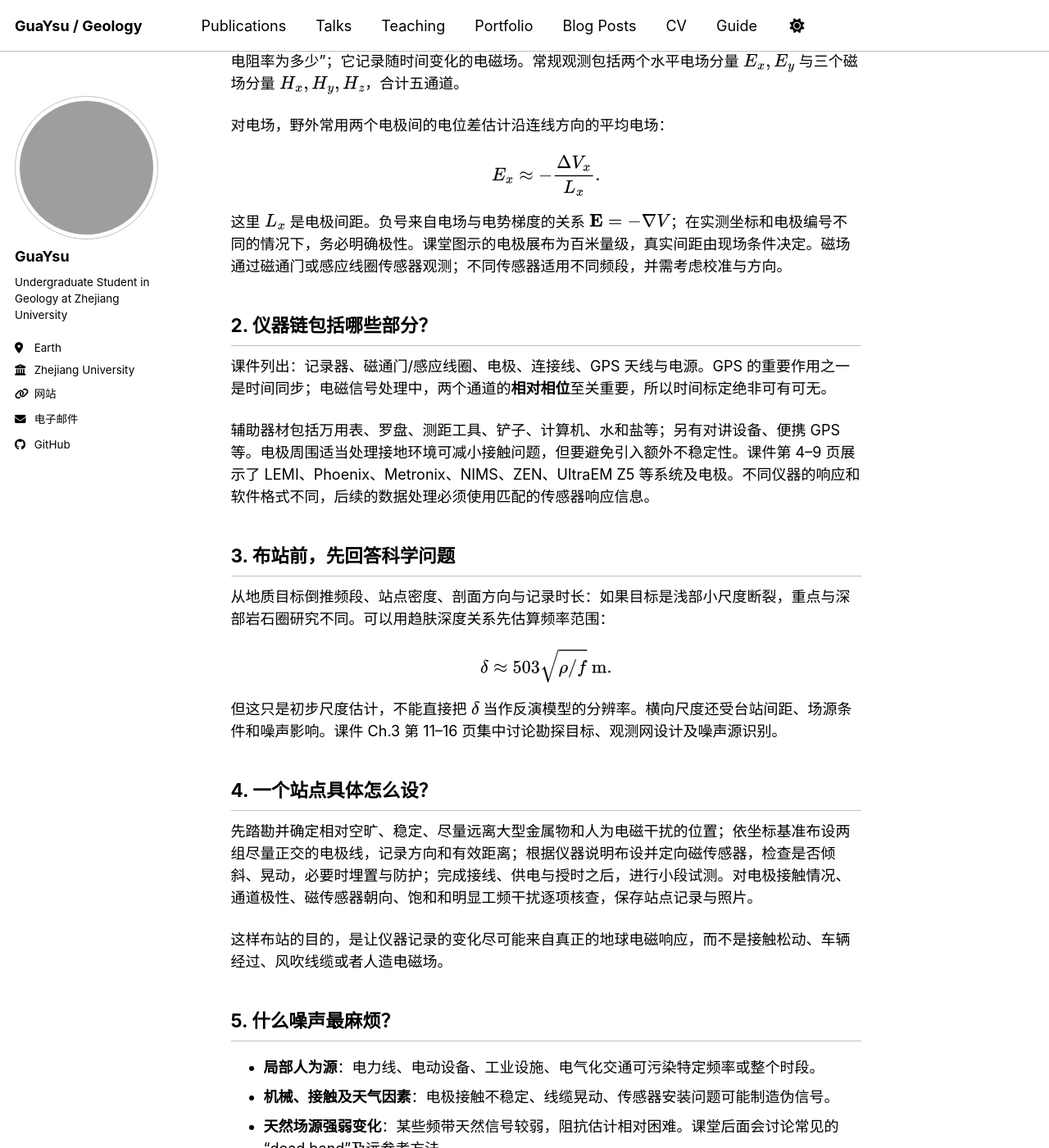
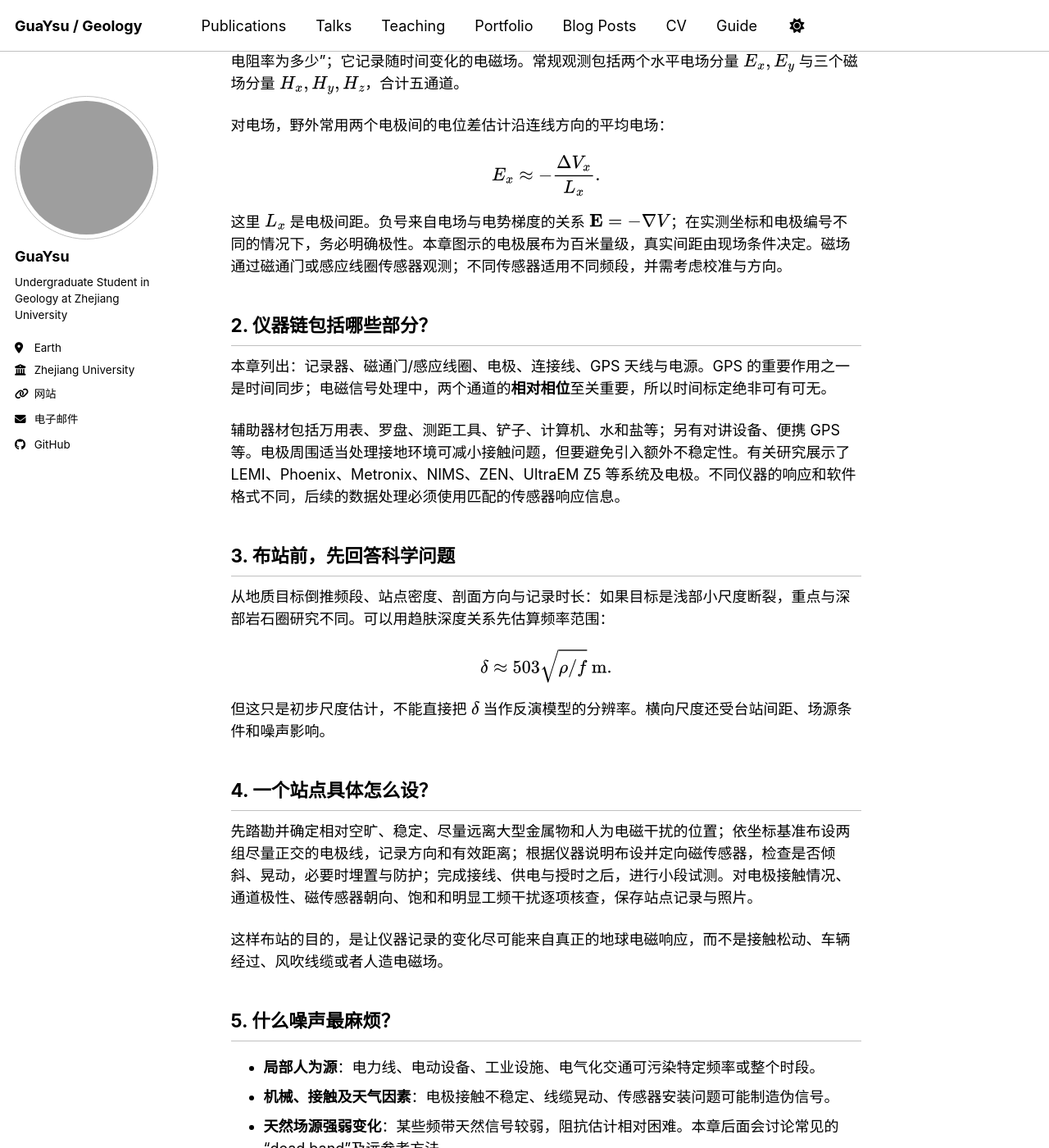
Before and after one commit to GuaYsu/guaysu.github.io, a Jekyll site: the page built from _posts/2026-10-21-mt-course-04-field.md, in a window 1280 px wide and 1400 px high, scrolled down 284 px. Shown: the whole window at 82% size. Built offline with Jekyll 4.4.1, drawn with Linux system fonts in a browser that asks for light colours; a script bundle is joined from its source files by our own code; library files that are not in the unit come from our copies; some of the changed text lies outside the part shown; grey boxes are pictures that could not be loaded.

Commit message:
docs(mt): make 04-field independent of lecture slides

```diff
--- a/_posts/2026-10-21-mt-course-04-field.md
+++ b/_posts/2026-10-21-mt-course-04-field.md
@@ -17,13 +17,13 @@
 E_x\approx-\frac{\Delta V_x}{L_x}.
 $$
 
-这里 $L_x$ 是电极间距。负号来自电场与电势梯度的关系 $\mathbf E=-\nabla V$；在实测坐标和电极编号不同的情况下，务必明确极性。课堂图示的电极展布为百米量级，真实间距由现场条件决定。磁场通过磁通门或感应线圈传感器观测；不同传感器适用不同频段，并需考虑校准与方向。
+这里 $L_x$ 是电极间距。负号来自电场与电势梯度的关系 $\mathbf E=-\nabla V$；在实测坐标和电极编号不同的情况下，务必明确极性。本章图示的电极展布为百米量级，真实间距由现场条件决定。磁场通过磁通门或感应线圈传感器观测；不同传感器适用不同频段，并需考虑校准与方向。
 
 ## 2. 仪器链包括哪些部分？
 
-课件列出：记录器、磁通门/感应线圈、电极、连接线、GPS 天线与电源。GPS 的重要作用之一是时间同步；电磁信号处理中，两个通道的**相对相位**至关重要，所以时间标定绝非可有可无。
+本章列出：记录器、磁通门/感应线圈、电极、连接线、GPS 天线与电源。GPS 的重要作用之一是时间同步；电磁信号处理中，两个通道的**相对相位**至关重要，所以时间标定绝非可有可无。
 
-辅助器材包括万用表、罗盘、测距工具、铲子、计算机、水和盐等；另有对讲设备、便携 GPS 等。电极周围适当处理接地环境可减小接触问题，但要避免引入额外不稳定性。课件第 4–9 页展示了 LEMI、Phoenix、Metronix、NIMS、ZEN、UltraEM Z5 等系统及电极。不同仪器的响应和软件格式不同，后续的数据处理必须使用匹配的传感器响应信息。
+辅助器材包括万用表、罗盘、测距工具、铲子、计算机、水和盐等；另有对讲设备、便携 GPS 等。电极周围适当处理接地环境可减小接触问题，但要避免引入额外不稳定性。有关研究展示了 LEMI、Phoenix、Metronix、NIMS、ZEN、UltraEM Z5 等系统及电极。不同仪器的响应和软件格式不同，后续的数据处理必须使用匹配的传感器响应信息。
 
 ## 3. 布站前，先回答科学问题
 
@@ -33,7 +33,7 @@
 \delta\approx503\sqrt{\rho/f}\ {\rm m}.
 $$
 
-但这只是初步尺度估计，不能直接把 $\delta$ 当作反演模型的分辨率。横向尺度还受台站间距、场源条件和噪声影响。课件 Ch.3 第 11–16 页集中讨论勘探目标、观测网设计及噪声源识别。
+但这只是初步尺度估计，不能直接把 $\delta$ 当作反演模型的分辨率。横向尺度还受台站间距、场源条件和噪声影响。
 
 ## 4. 一个站点具体怎么设？
 
@@ -45,13 +45,13 @@
 
 - **局部人为源**：电力线、电动设备、工业设施、电气化交通可污染特定频率或整个时段。
 - **机械、接触及天气因素**：电极接触不稳定、线缆晃动、传感器安装问题可能制造伪信号。
-- **天然场源强弱变化**：某些频带天然信号较弱，阻抗估计相对困难。课堂后面会讨论常见的“dead band”及远参考方法。
+- **天然场源强弱变化**：某些频带天然信号较弱，阻抗估计相对困难。本章后面会讨论常见的“dead band”及远参考方法。
 
 时间域看到尖峰，不代表删掉尖峰就一定能获得正确阻抗：噪声也可能连续、相关或者呈频带污染。因此野外现场质控与后续频域稳健估计必须配合。
 
 ## 6. 野外安全与资料可追溯性
 
-课件最后特别安排了野外安全。选点时考虑雷雨、陡坡、地形、水域、夜间行动和通信保障；操作电极和长线布设时评估道路交通、牲畜或行人误触、其他电力设施影响。风雨雷电等危险天气不应强行作业。每次观测都应保存站点编号、经纬度、海拔、仪器序列号、传感器方位、电极长度、采样率、时区、起止时间与现场异常日志。
+本章最后特别安排了野外安全。选点时考虑雷雨、陡坡、地形、水域、夜间行动和通信保障；操作电极和长线布设时评估道路交通、牲畜或行人误触、其他电力设施影响。风雨雷电等危险天气不应强行作业。每次观测都应保存站点编号、经纬度、海拔、仪器序列号、传感器方位、电极长度、采样率、时区、起止时间与现场异常日志。
 
 ## 7. 观测链如何连接之后的数学？
 
@@ -61,6 +61,4 @@
 
 1. 为什么电极间距一定要准确记录？因为 $E\approx-\Delta V/L$，距离误差会直接传入电场振幅。
 2. 为什么不能只把所有电磁通道独立地做“平滑”？因为阻抗需要保留电场与磁场之间的真实幅度和相位关系。
-3. 为什么“研究目标”必须先于“站点布设”？因为频段、空间分辨率、观测时长和噪声环境都依赖目标。
-
-**课件定位：** Ch.3 第 4–33 页；Ch.1 第 33–36 页。**下一讲：**[时间序列到阻抗估计](/posts/2026/10/mt-course-05-processing/)。
+3. 为什么“研究目标”必须先于“站点布设”？因为频段、空间分辨率、观测时长和噪声环境都依赖目标 **下一讲：**[时间序列到阻抗估计](/posts/2026/10/mt-course-05-processing/)。
```
